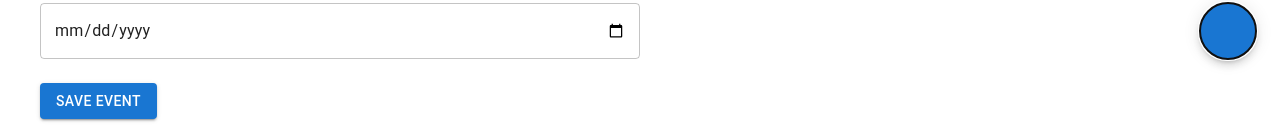
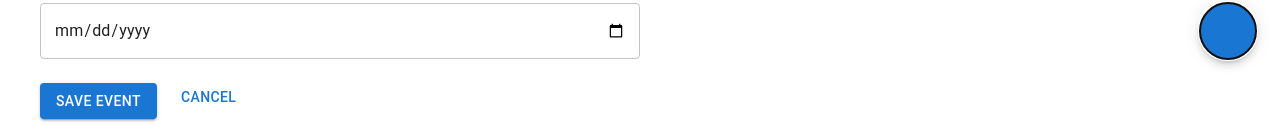
Before and after one commit to sdumitrascuu/volunteer-app, a React (Vite) app in the folder volunteer-app/: page /admin in a window 1280 px wide. Both pictures are taken after a click on the button "add". Shown: the part 717-849 px from the top of the page. Built offline with nearby package versions, Linux system fonts and the light colour scheme; some icons are missing.

Commit message:
Update EventForm.jsx

```diff
--- a/volunteer-app/src/components/EventForm.jsx
+++ b/volunteer-app/src/components/EventForm.jsx
@@ -15,7 +15,7 @@ import {
 const skillsOptions = ['First Aid', 'Cooking', 'Driving', 'Event Setup', 'Translation'];
 const urgencyOptions = ['Low', 'Medium', 'High'];
 
-export default function EventForm({ onClose }) {
+export default function EventForm({ onClose, onSubmit }) {
   const [eventData, setEventData] = React.useState({
     title: '',
     description: '',
@@ -32,8 +32,7 @@ export default function EventForm({ onClose }) {
 
   const handleSubmit = (e) => {
     e.preventDefault();
-    console.log('Submitted Event:', eventData);
-    onClose(); // Close the form (callback from parent)
+    onSubmit(eventData); // Pass data to AdminDash
   };
 
   return (
@@ -124,6 +123,10 @@ export default function EventForm({ onClose }) {
       <Button type="submit" variant="contained" sx={{ mt: 2 }}>
         Save Event
       </Button>
+
+      <Button onClick={onClose} sx={{ mt: 1, ml: 2 }}>
+        Cancel
+      </Button>
     </Box>
   );
 }
```
